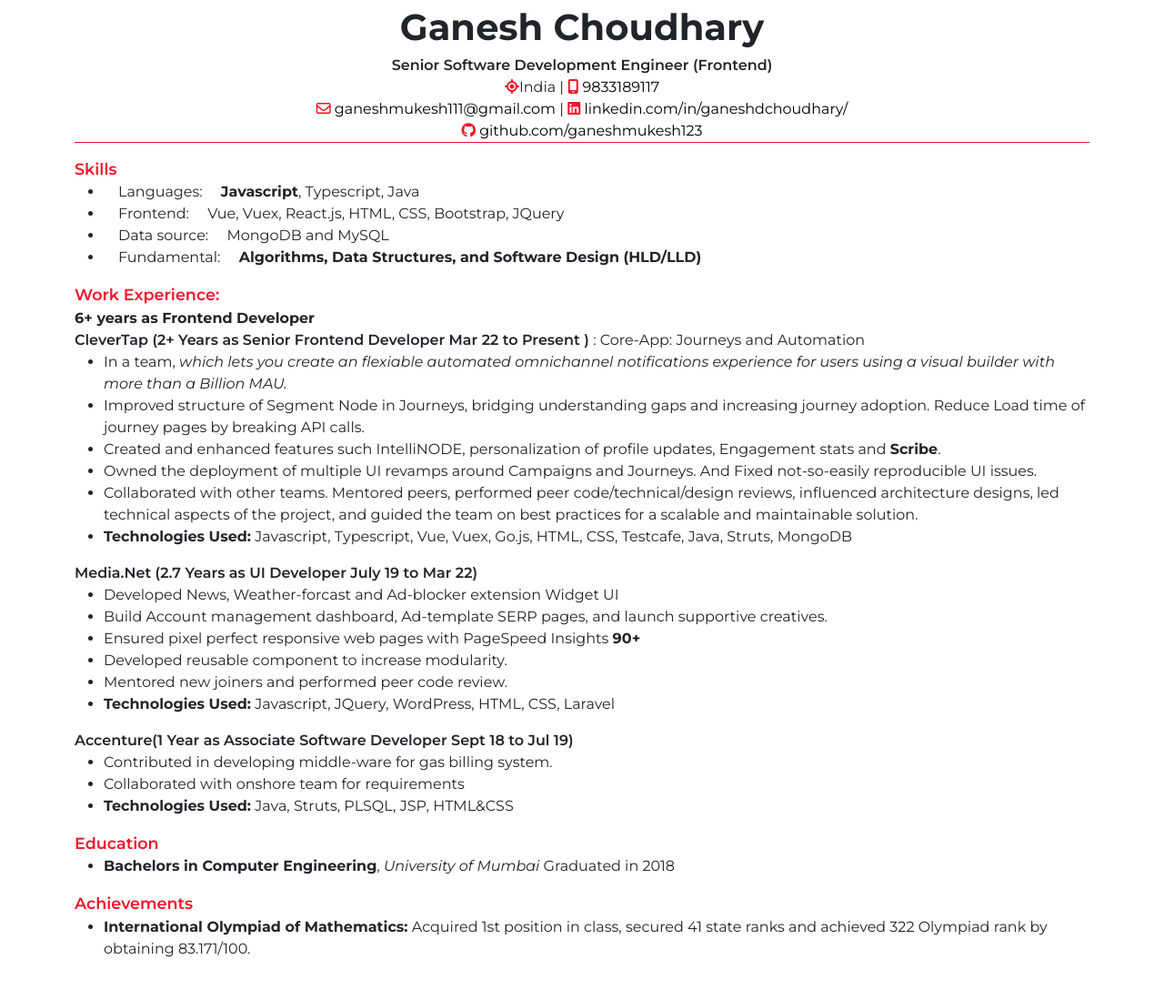
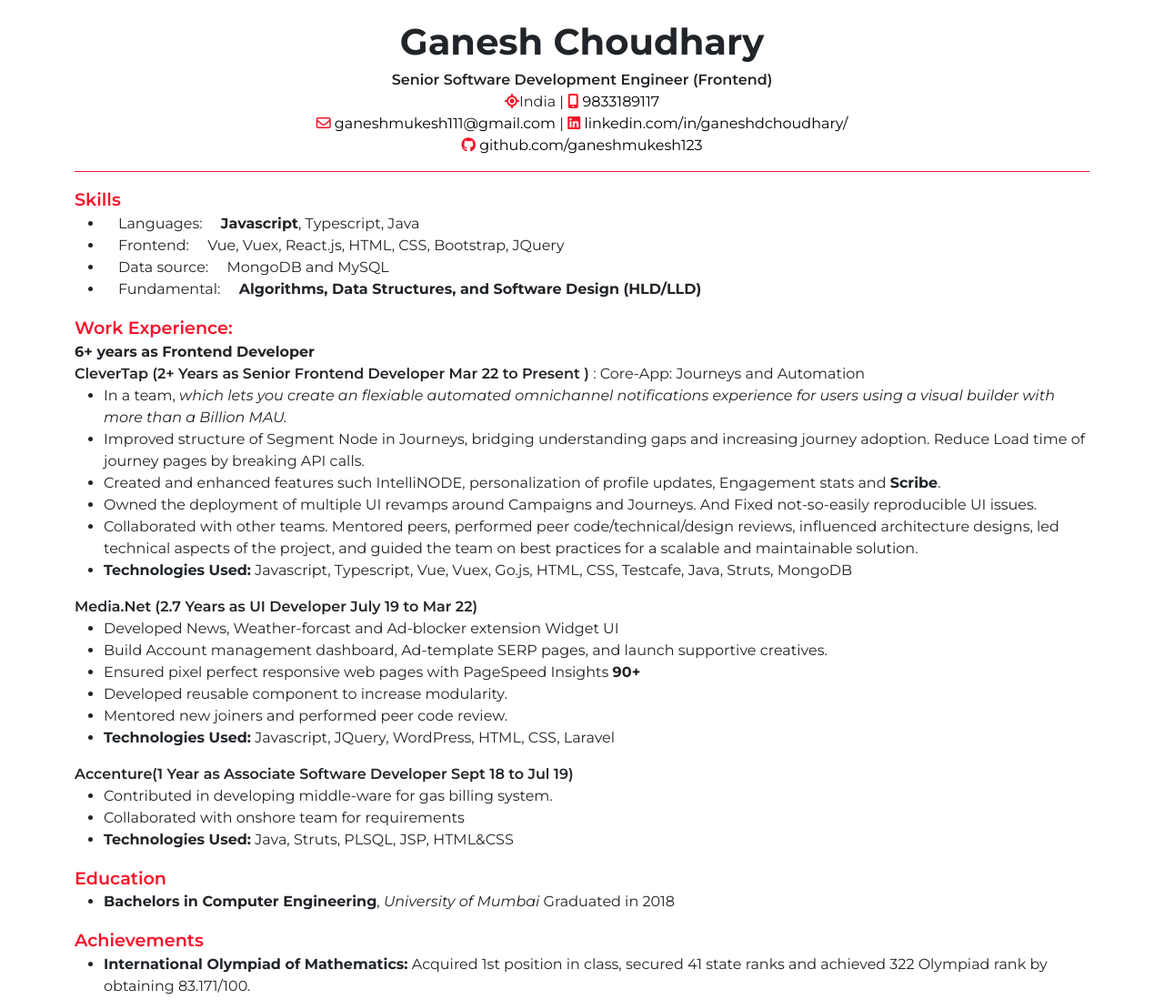
Before and after one commit to ganeshmukesh123/resume, a plain HTML site: page index.html in a window 1280 px wide. Shown: the whole page at 91% size. Before the commit the page ends 1071 px from the top, so only its background shows below. Drawn offline with nearby package versions, Linux system fonts and the light colour scheme.

Commit message:
Update style.css

```diff
--- a/style.css
+++ b/style.css
@@ -3,7 +3,8 @@
 }
 .hero {
     border-bottom: 1px solid #F61329;
-    margin-bottom: 1rem;
+    margin: 1rem 0;
+    padding-bottom: 1rem;
 }
 .name {
     font-size: 2.5rem;
@@ -13,7 +14,7 @@
     font-weight: 600;
 }
 .slead {
-    font-size: 1.1rem;
+    font-size: 1.2rem;
     font-weight: 600;
     color: #F61329;
 }
```
